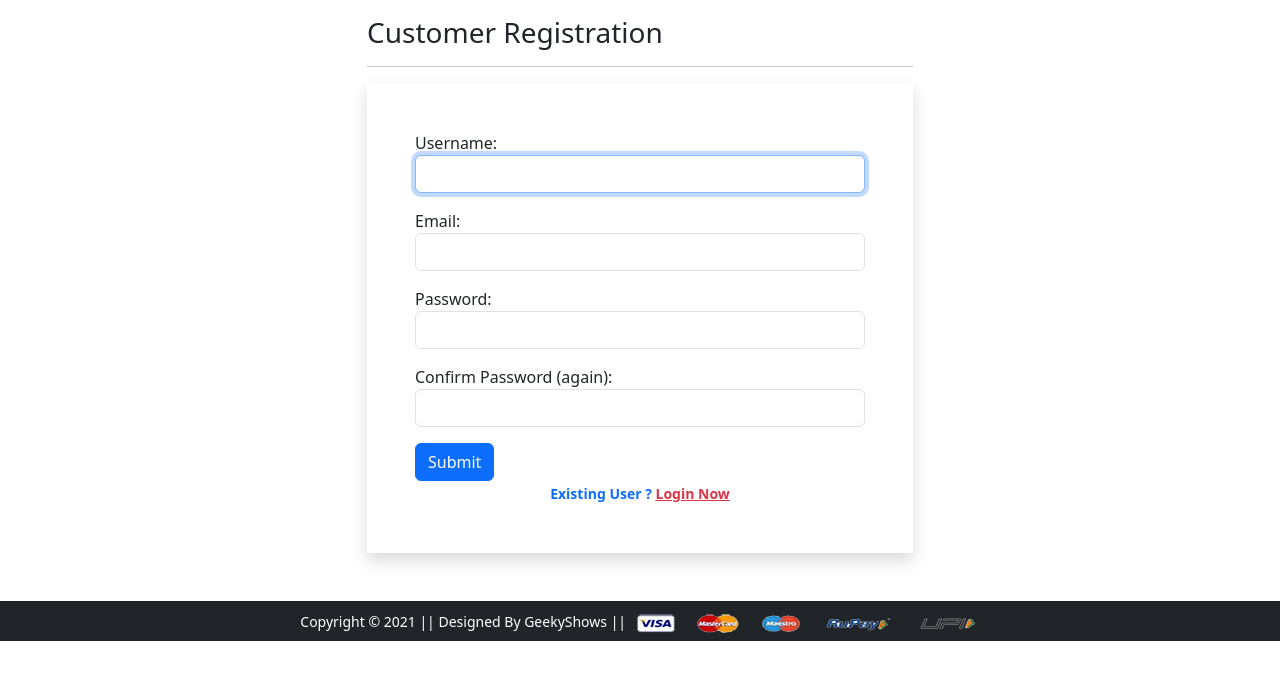
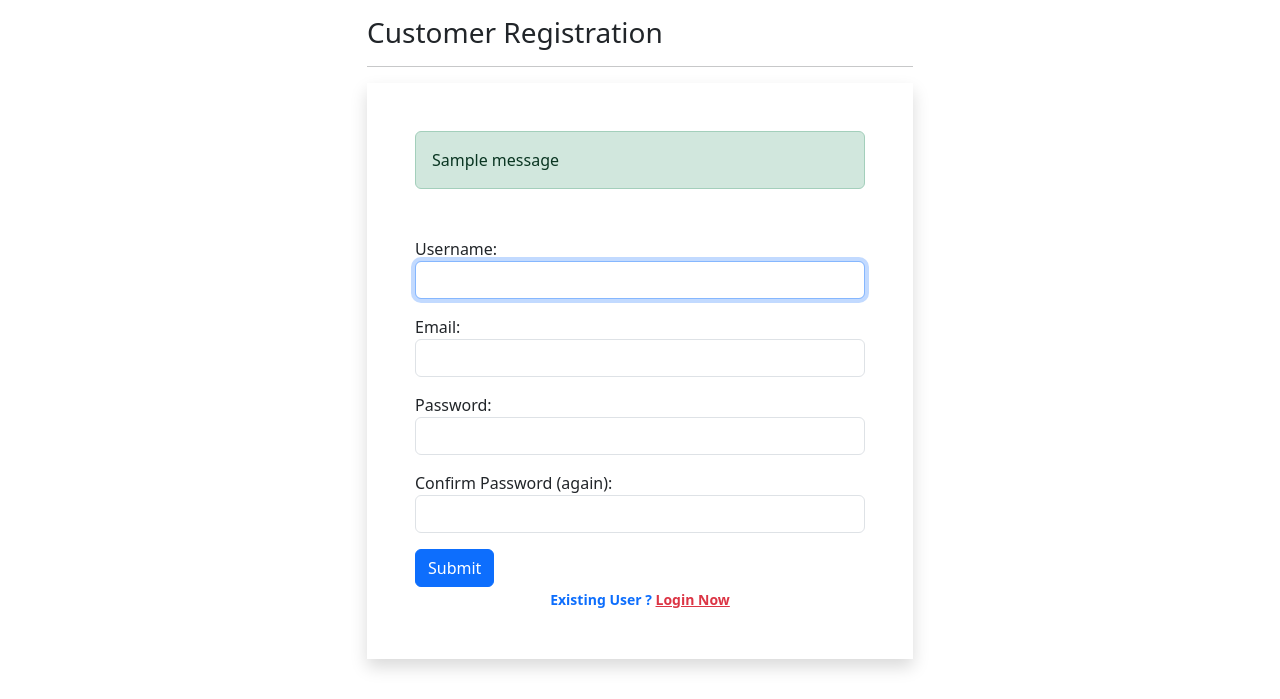
Before and after one commit to sarwar-mirza/ShoppingX, a Django app: page /registration/ in a window 1280 px wide. Shown: the part 56-755 px from the top of the page. Before the commit the page ends 697 px from the top, so only its background shows below. Run offline with Django 4.2, Linux system fonts and the light colour scheme; tables that the repository leaves empty hold one stand-in row (values such as "Sample post"); one stand-in notice (Sample message) is shown; some libraries are stand-ins or nearby versions.

Commit message:
message tags in registration form added

```diff
--- a/app/templates/app/customerregistration.html
+++ b/app/templates/app/customerregistration.html
@@ -9,6 +9,12 @@
    <hr>
 
    <form action="" method="post" novalidate class="shadow p-5">
+    {% if messages %}
+    {% for message in messages %}
+    <p {% if message.tags %} class="alert alert-{{message.tags}} mb-5" {% endif %}>{{message}}</p>
+    {% endfor %}
+    {% endif %}
+
     {% csrf_token %}
 
     {% for fm in form %}
@@ -21,6 +27,7 @@
     <br>
     <div class="text-center text-primary fw-bold"><small>Existing User ? <a href="{% url 'login' %}"
        class="text-danger">Login Now</a> </small></div>
+
     {% if form.non_field_errors %}
     {% for error in form.non_field_errors %}
     <p class="alert alert-danger my-3">{{error}}</p>
--- a/app/views.py
+++ b/app/views.py
@@ -2,6 +2,7 @@ from django.shortcuts import render
 from django.views import View
 from .models import Customer, Cart, Product, OrderPlaced
 from .forms import CustomerRegistrationForm
+from django.contrib import messages
 
 
 class ProductHomeView(View):
@@ -68,6 +69,7 @@ class CustomerRegistrationView(View):
  def post(self, request):
   fm = CustomerRegistrationForm(request.POST)
   if fm.is_valid():
+   messages.success(request, 'Congratulations Your registration successfully done !!!')
    fm.save()
   return render (request, 'app/customerregistration.html', {'form':fm})
 
```
Also changed, not shown: db.sqlite3.
